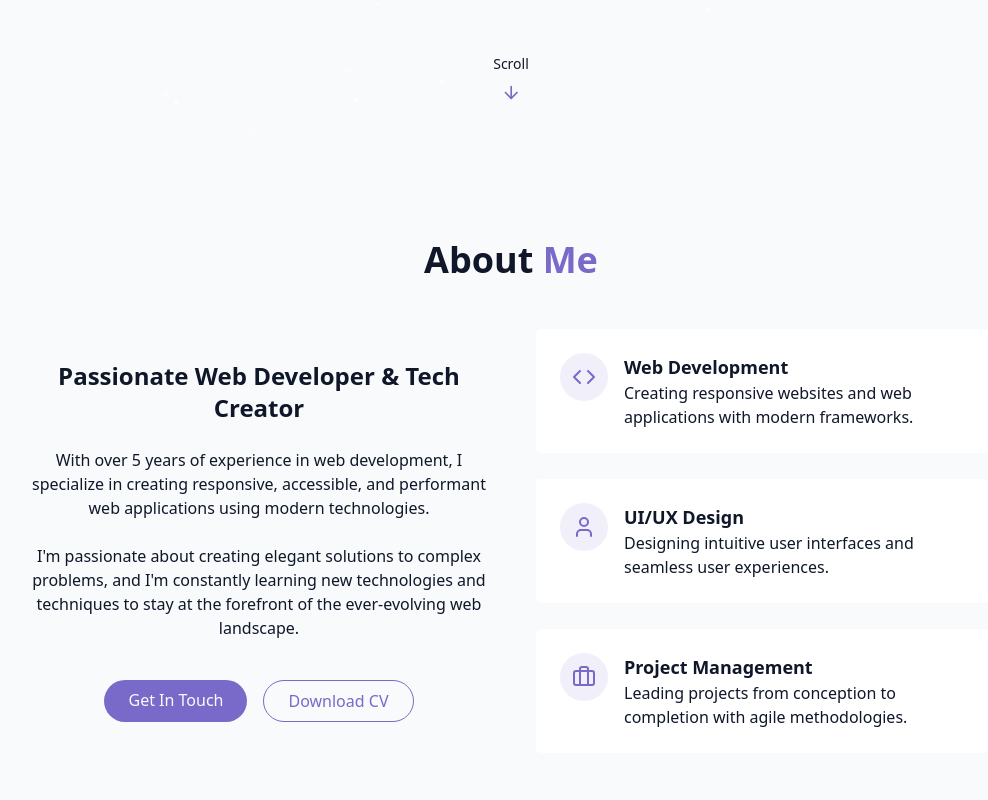
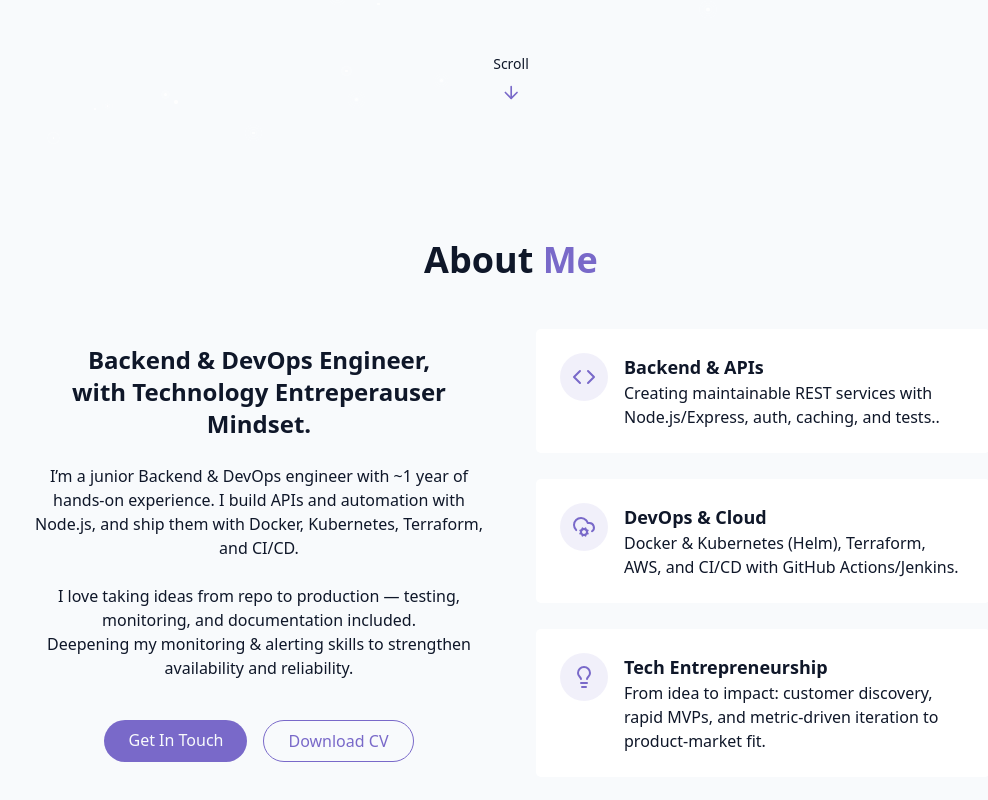
Before and after one commit to DavidShandor/myWebsite, a React (Vite) app: page / in a window 1280 px wide. Shown: the part 656-1456 px from the top of the page, without its empty margins (129-1117 px from the left). Built offline with nearby package versions, Linux system fonts and the light colour scheme.

Commit message:
about and hero done

```diff
--- a/src/components/AboutSection.jsx
+++ b/src/components/AboutSection.jsx
@@ -1,4 +1,4 @@
-import { Briefcase, Code, User } from "lucide-react";
+import { Lightbulb, Code, CloudCog } from "lucide-react";
 
 export const AboutSection = () => {
   return (
@@ -12,20 +12,20 @@ export const AboutSection = () => {
         <div className="grid grid-cols-1 md:grid-cols-2 gap-12 items-center">
           <div className="space-y-6">
             <h3 className="text-2xl font-semibold">
-              Passionate Web Developer & Tech Creator
+            Backend & DevOps Engineer, <br/>with Technology Entreperauser Mindset.
             </h3>
 
             <p className="text-muted-foreground">
-              With over 5 years of experience in web development, I specialize
-              in creating responsive, accessible, and performant web
-              applications using modern technologies.
+              I’m a junior Backend & DevOps engineer with ~1 year of hands-on experience.
+              I build APIs and automation with Node.js, and ship them with Docker, Kubernetes,
+              Terraform, and CI/CD.
             </p>
 
             <p className="text-muted-foreground">
-              I'm passionate about creating elegant solutions to complex
-              problems, and I'm constantly learning new technologies and
-              techniques to stay at the forefront of the ever-evolving web
-              landscape.
+              I love taking ideas from repo to production — testing, monitoring,
+              and documentation included.<br/>
+              Deepening my monitoring & alerting skills
+              to strengthen availability and reliability.
             </p>
 
             <div className="flex flex-col sm:flex-row gap-4 pt-4 justify-center">
@@ -35,7 +35,8 @@ export const AboutSection = () => {
               </a>
 
               <a
-                href=""
+                href="./src/assets/David Shandor CV.pdf"
+                target="_ blank"
                 className="px-6 py-2 rounded-full border border-primary text-primary hover:bg-primary/10 transition-colors duration-300"
               >
                 Download CV
@@ -50,10 +51,10 @@ export const AboutSection = () => {
                   <Code className="h-6 w-6 text-primary" />
                 </div>
                 <div className="text-left">
-                  <h4 className="font-semibold text-lg"> Web Development</h4>
+                  <h4 className="font-semibold text-lg"> Backend & APIs</h4>
                   <p className="text-muted-foreground">
-                    Creating responsive websites and web applications with
-                    modern frameworks.
+                    Creating maintainable REST services with Node.js/Express,
+                    auth, caching, and tests..
                   </p>
                 </div>
               </div>
@@ -61,13 +62,13 @@ export const AboutSection = () => {
             <div className="gradient-border p-6 card-hover">
               <div className="flex items-start gap-4">
                 <div className="p-3 rounded-full bg-primary/10">
-                  <User className="h-6 w-6 text-primary" />
+                  <CloudCog className="h-6 w-6 text-primary" />
                 </div>
                 <div className="text-left">
-                  <h4 className="font-semibold text-lg">UI/UX Design</h4>
+                  <h4 className="font-semibold text-lg">DevOps & Cloud</h4>
                   <p className="text-muted-foreground">
-                    Designing intuitive user interfaces and seamless user
-                    experiences.
+                    Docker & Kubernetes (Helm), Terraform, AWS,
+                    and CI/CD with GitHub Actions/Jenkins.
                   </p>
                 </div>
               </div>
@@ -75,14 +76,14 @@ export const AboutSection = () => {
             <div className="gradient-border p-6 card-hover">
               <div className="flex items-start gap-4">
                 <div className="p-3 rounded-full bg-primary/10">
-                  <Briefcase className="h-6 w-6 text-primary" />
+                  <Lightbulb className="h-6 w-6 text-primary" />
                 </div>
 
                 <div className="text-left">
-                  <h4 className="font-semibold text-lg">Project Management</h4>
+                  <h4 className="font-semibold text-lg">Tech Entrepreneurship</h4>
                   <p className="text-muted-foreground">
-                    Leading projects from conception to completion with agile
-                    methodologies.
+                    From idea to impact: customer discovery, rapid MVPs,
+                    and metric-driven iteration to product-market fit.
                   </p>
                 </div>
               </div>
--- a/src/components/HeroSection.jsx
+++ b/src/components/HeroSection.jsx
@@ -21,9 +21,8 @@ export const HeroSection = () => {
           </h1>
 
           <p className="text-lg md:text-xl text-muted-foreground max-2-2xl mx-auto opacity-0 animate-fade-in-delay-3">
-            I create stellar web experiences with modern technologies.
-            Specializing in front-end development, I build interfaces that are
-            both beautiful and functional.
+            Entrepreneurial mindset, engineer’s rigor:<br/>
+            I prototype fast, validate with users, and ship reliable, scalable systems.
           </p>
 
           <div className="pt-4 opacity-0 animate-fade-in-delay-4">
```
